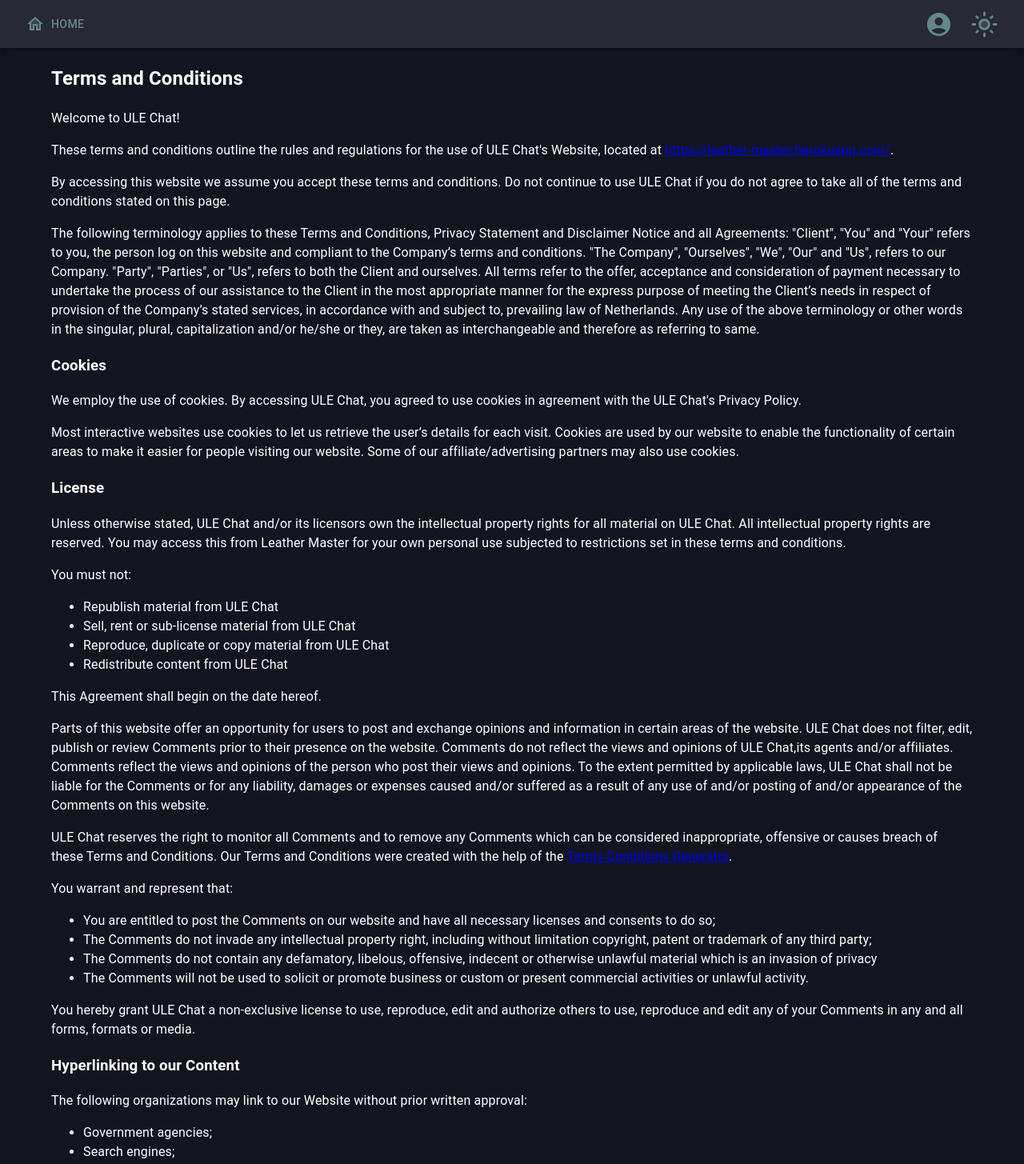
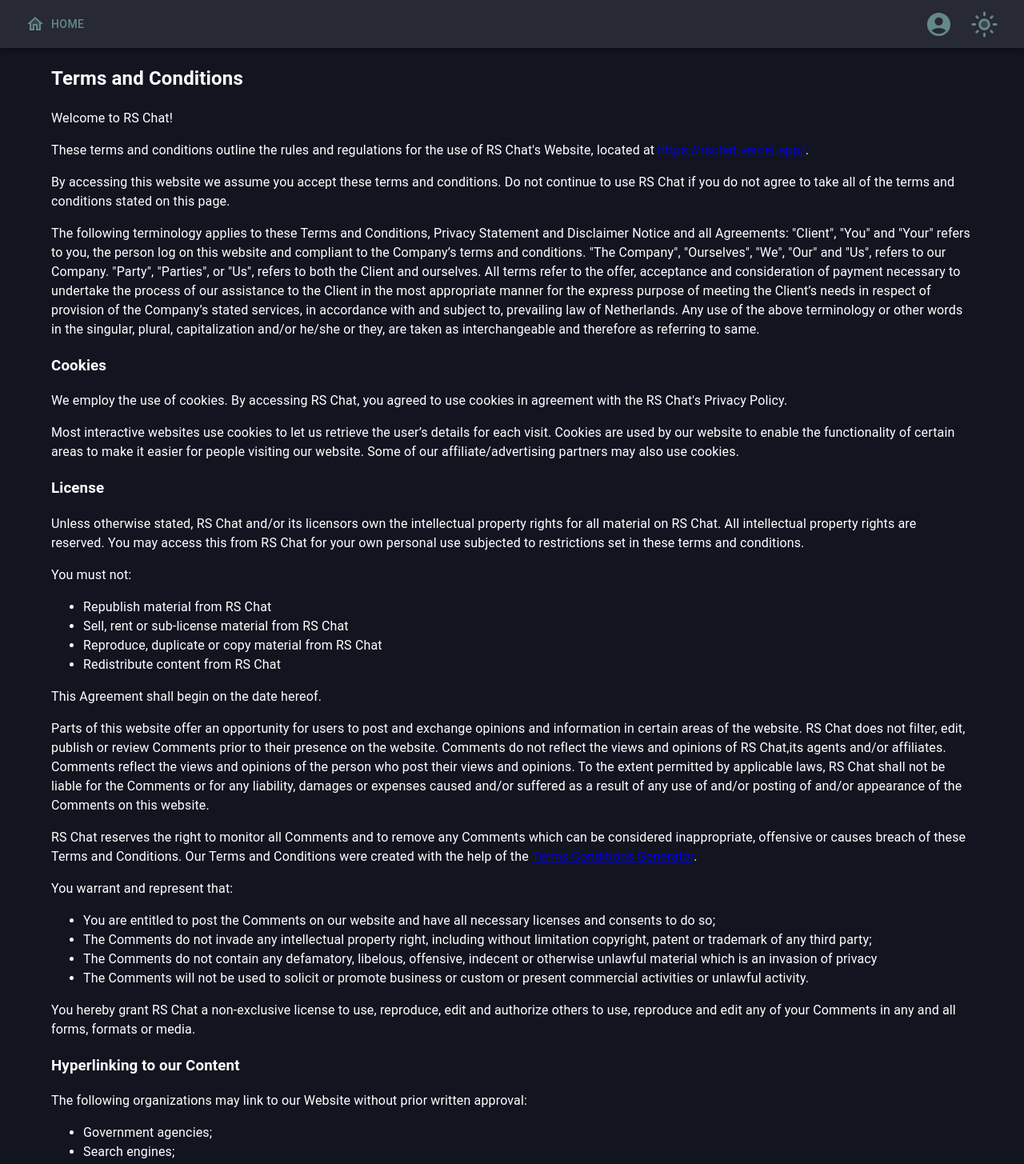
Before and after one commit to scastd00/rs-chat-frontend, a React (Vite) app: page /terms in a window 1280 px wide. Shown: the top 1455 px of the page at 80% size. Built offline with nearby package versions, Linux system fonts and the light colour scheme.

Commit message:
Changed the application name and link to new one in PrivacyPolicy and TermsAndConditions

```diff
--- a/src/pages/PrivacyPolicy.jsx
+++ b/src/pages/PrivacyPolicy.jsx
@@ -7,13 +7,13 @@ function PrivacyPolicy() {
     <Container>
       <CssBaseline />
 
-      <h1>Privacy Policy for ULE Chat</h1>
+      <h1>Privacy Policy for RS Chat</h1>
 
       <p>
-        At ULE Chat, accessible from{' '}
-        <a href='src/main/react/src/pages/PrivacyPolicy'>https://leather-master.herokuapp.com/</a>, one of our main
+        At RS Chat, accessible from{' '}
+        <a href='#'>https://rschat.vercel.app/</a>, one of our main
         priorities is the privacy of our visitors. This Privacy Policy document contains types of information that is
-        collected and recorded by ULE Chat and how we use it.
+        collected and recorded by RS Chat and how we use it.
       </p>
 
       <p>
@@ -23,7 +23,7 @@ function PrivacyPolicy() {
 
       <p>
         This Privacy Policy applies only to our online activities and is valid for visitors to our website with regards
-        to the information that they shared and/or collect in ULE Chat. This policy is not applicable to any
+        to the information that they shared and/or collect in RS Chat. This policy is not applicable to any
         information collected offline or via channels other than this website. Our Privacy Policy was created with the
         help of the <a href='src/main/react/src/pages/PrivacyPolicy'>Free Privacy Policy Generator</a>.
       </p>
@@ -71,7 +71,7 @@ function PrivacyPolicy() {
       <h2>Log Files</h2>
 
       <p>
-        ULE Chat follows a standard procedure of using log files. These files log visitors when they visit
+        RS Chat follows a standard procedure of using log files. These files log visitors when they visit
         websites. All hosting companies do this and a part of hosting services' analytics. The information collected by
         log files include internet protocol (IP) addresses, browser type, Internet Service Provider (ISP), date and time
         stamp, referring/exit pages, and possibly the number of clicks. These are not linked to any information that is
@@ -82,26 +82,26 @@ function PrivacyPolicy() {
       <h2>Advertising Partners Privacy Policies</h2>
 
       <p>
-        You may consult this list to find the Privacy Policy for each of the advertising partners of ULE Chat.
+        You may consult this list to find the Privacy Policy for each of the advertising partners of RS Chat.
       </p>
 
       <p>
         Third-party ad servers or ad networks uses technologies like cookies, JavaScript, or Web Beacons that are used
-        in their respective advertisements and links that appear on ULE Chat, which are sent directly to users'
+        in their respective advertisements and links that appear on RS Chat, which are sent directly to users'
         browser. They automatically receive your IP address when this occurs. These technologies are used to measure the
         effectiveness of their advertising campaigns and/or to personalize the advertising content that you see on
         websites that you visit.
       </p>
 
       <p>
-        Note that ULE Chat has no access to or control over these cookies that are used by third-party
+        Note that RS Chat has no access to or control over these cookies that are used by third-party
         advertisers.
       </p>
 
       <h2>Third Party Privacy Policies</h2>
 
       <p>
-        ULE Chat's Privacy Policy does not apply to other advertisers or websites. Thus, we are advising you to
+        RS Chat's Privacy Policy does not apply to other advertisers or websites. Thus, we are advising you to
         consult the respective Privacy Policies of these third-party ad servers for more detailed information. It may
         include their practices and instructions about how to opt-out of certain options.{' '}
       </p>
@@ -167,7 +167,7 @@ function PrivacyPolicy() {
       </p>
 
       <p>
-        ULE Chat does not knowingly collect any Personal Identifiable Information from children under the age of
+        RS Chat does not knowingly collect any Personal Identifiable Information from children under the age of
         13. If you think that your child provided this kind of information on our website, we strongly encourage you to
         contact us immediately and we will do our best efforts to promptly remove such information from our records.
       </p>
--- a/src/pages/TermsAndConditions.jsx
+++ b/src/pages/TermsAndConditions.jsx
@@ -11,15 +11,15 @@ function TermsAndConditions() {
         <strong>Terms and Conditions</strong>
       </h2>
 
-      <p>Welcome to ULE Chat!</p>
+      <p>Welcome to RS Chat!</p>
 
       <p>
-        These terms and conditions outline the rules and regulations for the use of ULE Chat's Website, located at{' '}
-        <a href='src/main/react/src/pages/TermsAndConditions'>https://leather-master.herokuapp.com/</a>.
+        These terms and conditions outline the rules and regulations for the use of RS Chat's Website, located at{' '}
+        <a href='#'>https://rschat.vercel.app/</a>.
       </p>
 
       <p>
-        By accessing this website we assume you accept these terms and conditions. Do not continue to use ULE Chat
+        By accessing this website we assume you accept these terms and conditions. Do not continue to use RS Chat
         if you do not agree to take all of the terms and conditions stated on this page.
       </p>
 
@@ -40,8 +40,8 @@ function TermsAndConditions() {
       </h3>
 
       <p>
-        We employ the use of cookies. By accessing ULE Chat, you agreed to use cookies in agreement with the
-        ULE Chat's Privacy Policy.
+        We employ the use of cookies. By accessing RS Chat, you agreed to use cookies in agreement with the
+        RS Chat's Privacy Policy.
       </p>
 
       <p>
@@ -55,33 +55,33 @@ function TermsAndConditions() {
       </h3>
 
       <p>
-        Unless otherwise stated, ULE Chat and/or its licensors own the intellectual property rights for all
-        material on ULE Chat. All intellectual property rights are reserved. You may access this from Leather
-        Master for your own personal use subjected to restrictions set in these terms and conditions.
+        Unless otherwise stated, RS Chat and/or its licensors own the intellectual property rights for all
+        material on RS Chat. All intellectual property rights are reserved. You may access this from RS
+        Chat for your own personal use subjected to restrictions set in these terms and conditions.
       </p>
 
       <p>You must not:</p>
       <ul>
-        <li>Republish material from ULE Chat</li>
-        <li>Sell, rent or sub-license material from ULE Chat</li>
-        <li>Reproduce, duplicate or copy material from ULE Chat</li>
-        <li>Redistribute content from ULE Chat</li>
+        <li>Republish material from RS Chat</li>
+        <li>Sell, rent or sub-license material from RS Chat</li>
+        <li>Reproduce, duplicate or copy material from RS Chat</li>
+        <li>Redistribute content from RS Chat</li>
       </ul>
 
       <p>This Agreement shall begin on the date hereof.</p>
 
       <p>
         Parts of this website offer an opportunity for users to post and exchange opinions and information in certain
-        areas of the website. ULE Chat does not filter, edit, publish or review Comments prior to their presence
-        on the website. Comments do not reflect the views and opinions of ULE Chat,its agents and/or affiliates.
+        areas of the website. RS Chat does not filter, edit, publish or review Comments prior to their presence
+        on the website. Comments do not reflect the views and opinions of RS Chat,its agents and/or affiliates.
         Comments reflect the views and opinions of the person who post their views and opinions. To the extent permitted
-        by applicable laws, ULE Chat shall not be liable for the Comments or for any liability, damages or
+        by applicable laws, RS Chat shall not be liable for the Comments or for any liability, damages or
         expenses caused and/or suffered as a result of any use of and/or posting of and/or appearance of the Comments on
         this website.
       </p>
 
       <p>
-        ULE Chat reserves the right to monitor all Comments and to remove any Comments which can be considered
+        RS Chat reserves the right to monitor all Comments and to remove any Comments which can be considered
         inappropriate, offensive or causes breach of these Terms and Conditions. Our Terms and Conditions were created
         with the help of the <a href='https://www.terms-conditions-generator.com'>Terms Conditions Generator</a>.
       </p>
@@ -108,7 +108,7 @@ function TermsAndConditions() {
       </ul>
 
       <p>
-        You hereby grant ULE Chat a non-exclusive license to use, reproduce, edit and authorize others to use,
+        You hereby grant RS Chat a non-exclusive license to use, reproduce, edit and authorize others to use,
         reproduce and edit any of your Comments in any and all forms, formats or media.
       </p>
 
@@ -153,8 +153,8 @@ function TermsAndConditions() {
       <p>
         We will approve link requests from these organizations if we decide that: (a) the link would not make us look
         unfavorably to ourselves or to our accredited businesses; (b) the organization does not have any negative
-        records with us; (c) the benefit to us from the visibility of the hyperlink compensates the absence of Leather
-        Master; and (d) the link is in the context of general resource information.
+        records with us; (c) the benefit to us from the visibility of the hyperlink compensates the absence of RS
+        Chat; and (d) the link is in the context of general resource information.
       </p>
 
       <p>
@@ -165,7 +165,7 @@ function TermsAndConditions() {
 
       <p>
         If you are one of the organizations listed in paragraph 2 above and are interested in linking to our website,
-        you must inform us by sending an e-mail to ULE Chat. Please include your name, your organization name,
+        you must inform us by sending an e-mail to RS Chat. Please include your name, your organization name,
         contact information as well as the URL of your site, a list of any URLs from which you intend to link to our
         Website, and a list of the URLs on our site to which you would like to link. Wait 2-3 weeks for a response.
       </p>
@@ -182,7 +182,7 @@ function TermsAndConditions() {
       </ul>
 
       <p>
-        No use of ULE Chat's logo or other artwork will be allowed for linking absent a trademark license
+        No use of RS Chat's logo or other artwork will be allowed for linking absent a trademark license
         agreement.
       </p>
 
```
